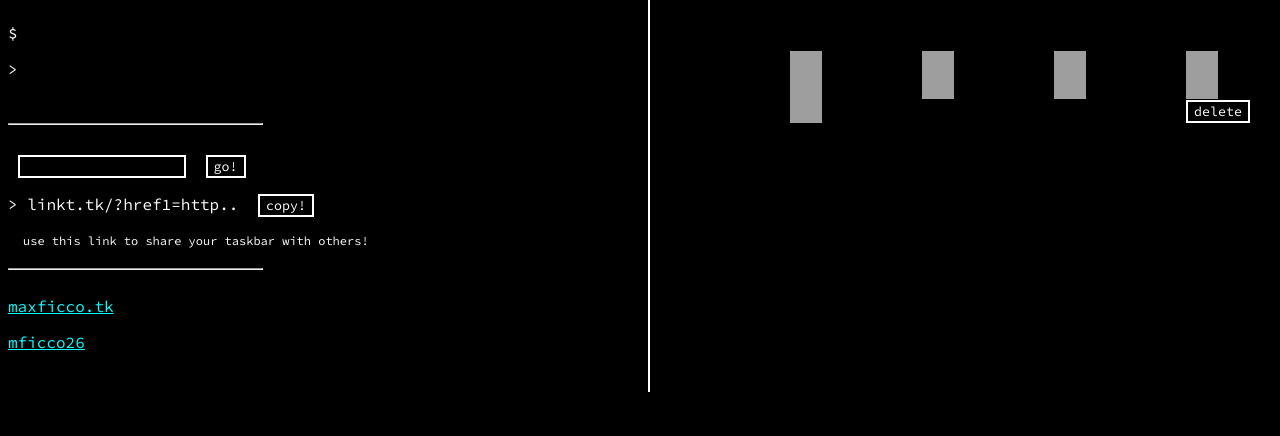
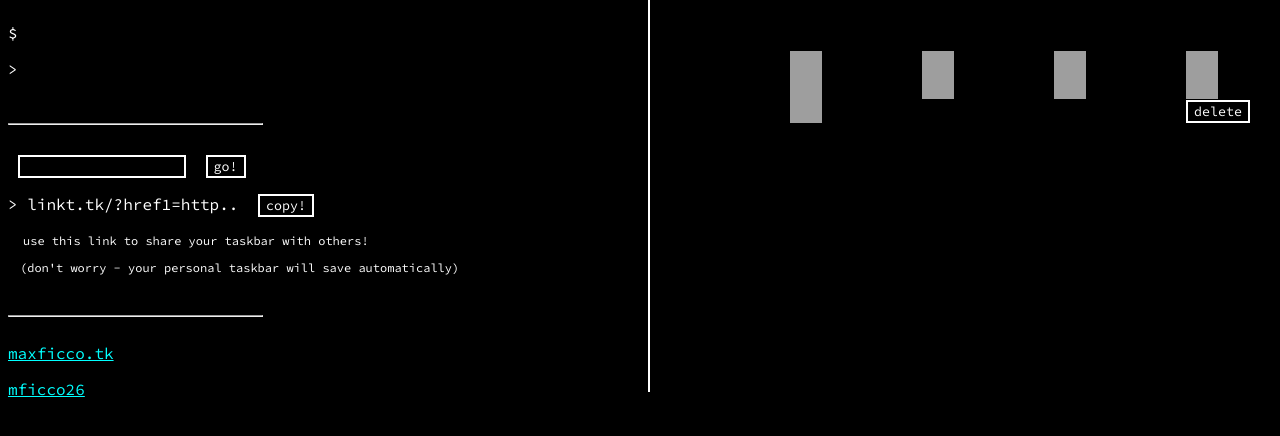
Before and after one commit to maxficco/linkt.tk, a plain HTML site: page index.html in a window 1280 px wide. Shown: the part 316-752 px from the top of the page. Drawn offline with Linux system fonts and the light colour scheme; grey boxes are pictures that could not be loaded.

Commit message:
Update index.html

```diff
--- a/index.html
+++ b/index.html
@@ -154,7 +154,7 @@
       ><span id="test3">.</span>  <input class="button" type="button" value="copy!" onclick="copyfunc()" />
     </p>
     <p style="font-size:12px; margin-left:15px;">use this link to share your taskbar with others! </p>
-    <p style="font-size:12px; margin-left:12px;>(don't worry - your personal taskbar will save automatically)</p>
+    <p style="font-size:12px; margin-left:12px;">(don't worry - your personal taskbar will save automatically)</p>
     <br />
     <hr class="smol" />
     <br />
```
